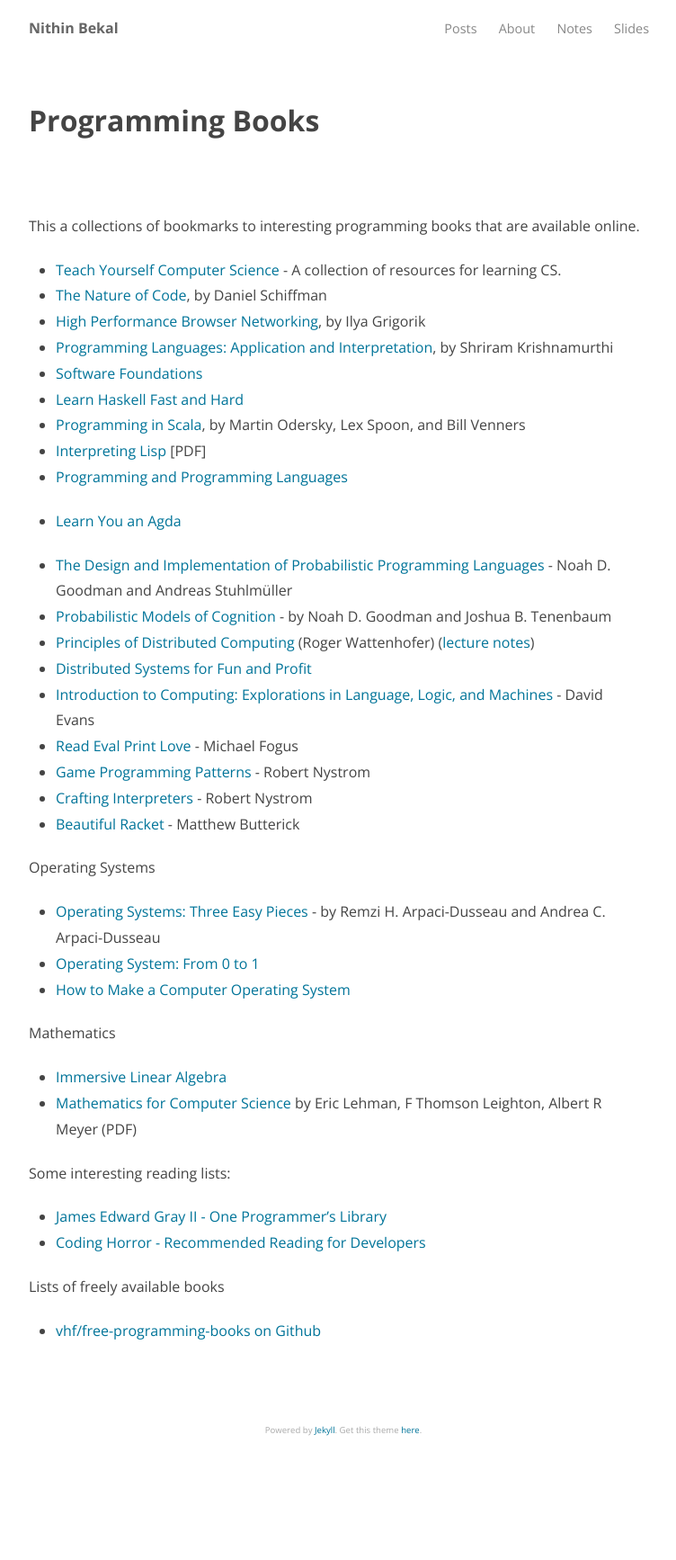
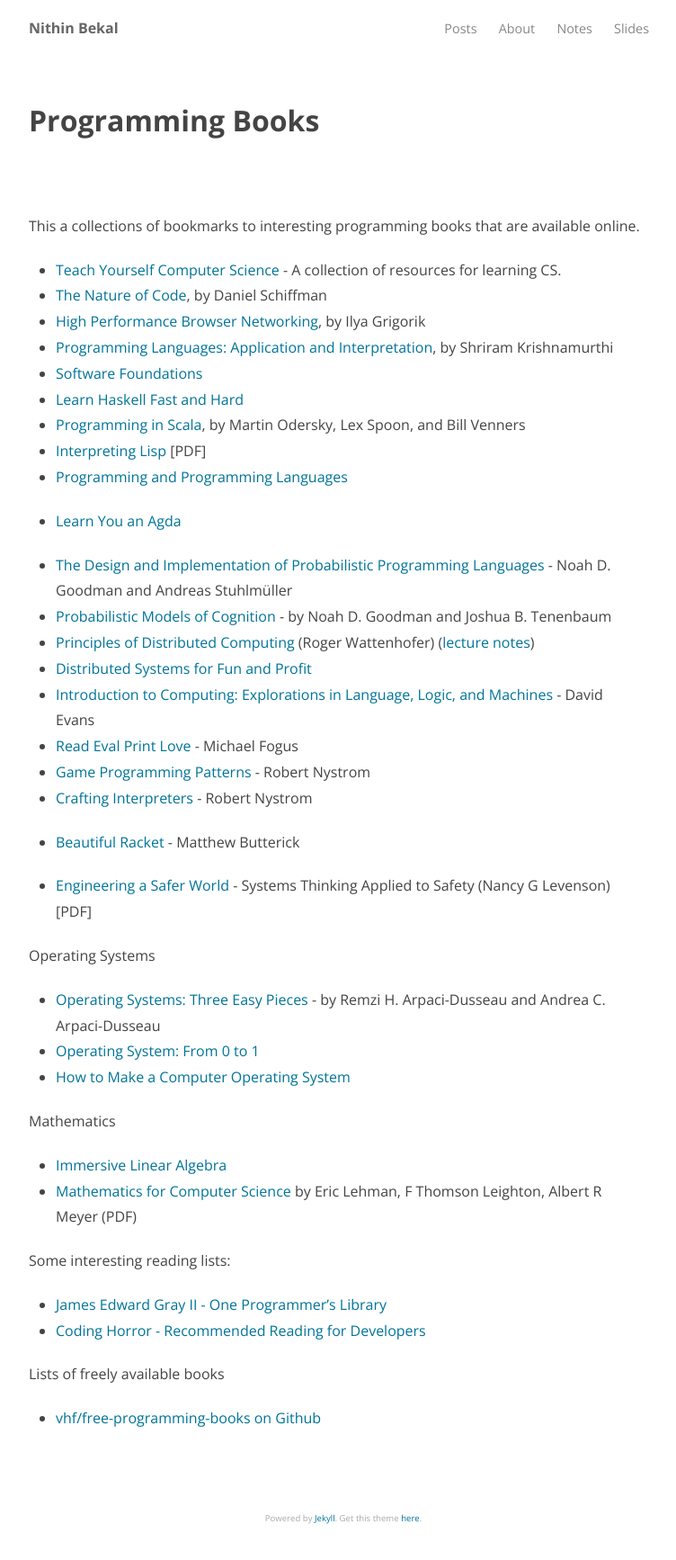
Before and after one commit to nithinbekal/nithinbekal.github.io, a Jekyll site: the page built from notes/programming-books.md, in a window 1280 px wide. Shown: the whole page at 90% size, without its empty margins (258-1010 px from the left). Built offline with Jekyll 4.4.1, drawn with Linux system fonts in a browser that asks for light colours; before the commit the page ends 1636 px from its top, so only the background shows below that.

Commit message:
Add bookmark - Engg a safer world book

```diff
--- a/notes/programming-books.md
+++ b/notes/programming-books.md
@@ -29,6 +29,11 @@
 - [Crafting Interpreters](http://www.craftinginterpreters.com) - Robert Nystrom
 - [Beautiful Racket](http://beautifulracket.com) - Matthew Butterick
 
+- [Engineering a Safer World](http://sunnyday.mit.edu/safer-world.pdf) -
+  Systems Thinking Applied to Safety
+  (Nancy G Levenson)
+  [PDF]
+
 Operating Systems
 
 - [Operating Systems: Three Easy Pieces](http://pages.cs.wisc.edu/~remzi/OSTEP/) -
```
